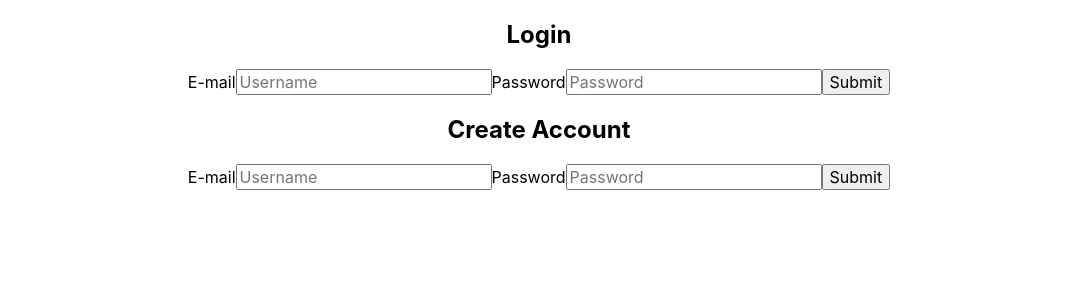
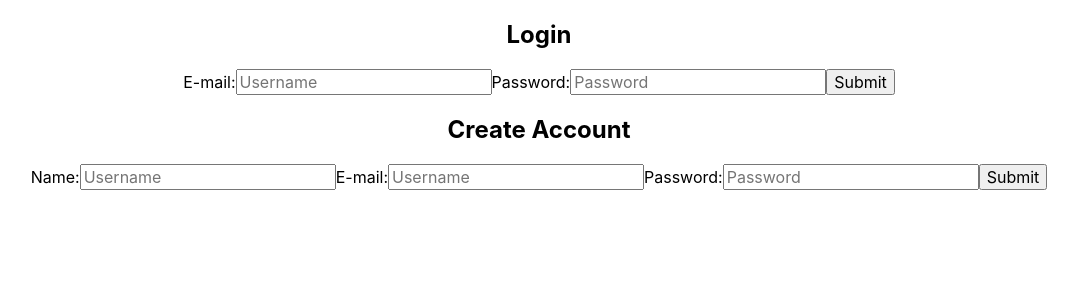
Before and after one commit to kayyali18/movie-tracker, a React (Create React App) app: page / in a window 1280 px wide. Shown: the top 300 px of the page, without its empty margins (101-1179 px from the left). Built offline with nearby package versions, Linux system fonts and the light colour scheme; no server answers.

Commit message:
Add a name attr

```diff
--- a/src/Components/Login/Login.js
+++ b/src/Components/Login/Login.js
@@ -50,11 +50,11 @@ class Login extends Component {
       <form className="login-form" onSubmit={this.submitLogin}>
         <h2>Login</h2>
         <label>
-          E-mail
+          E-mail:
           <input name='user' placeholder="Username" type="text" value={user} onChange={this.handleChange}/>
         </label>
         <label>
-          Password
+          Password:
           <input name='password' placeholder="Password" type="password" value={password} onChange={this.handleChange}/>
         </label>
           <button>Submit</button>
@@ -62,11 +62,15 @@ class Login extends Component {
       <form className="login-new-user" onSubmit={this.submitLogin}>
         <h2>Create Account</h2>
         <label>
-          E-mail
+          Name:
           <input name='user' placeholder="Username" type="text" value={user} onChange={this.handleChange}/>
         </label>
         <label>
-          Password
+          E-mail:
+          <input name='user' placeholder="Username" type="text" value={user} onChange={this.handleChange}/>
+        </label>
+        <label>
+          Password:
           <input name='password' placeholder="Password" type="password" value={password} onChange={this.handleChange}/>
         </label>
           <button>Submit</button>
```
